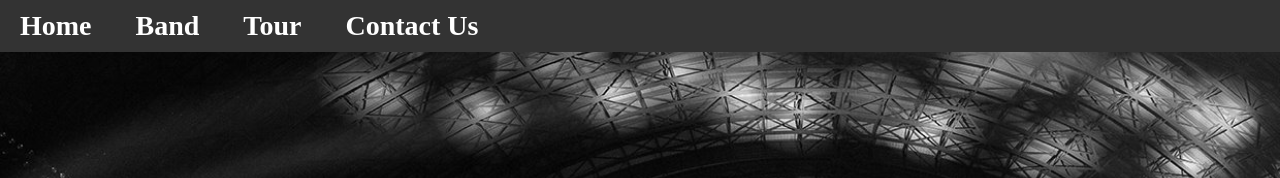
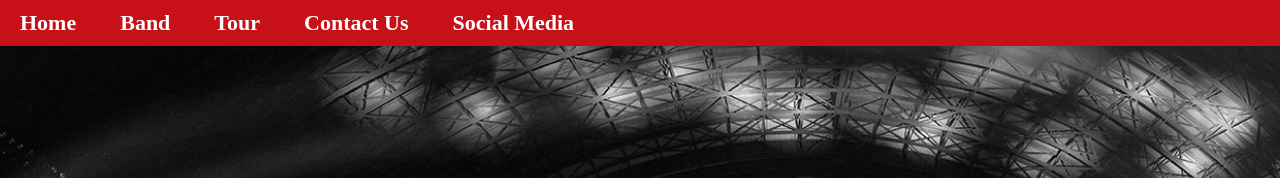
Before and after one commit to bw1121/assignment6-woo-bomyee, a plain HTML site: page index.html in a window 1280 px wide. Shown: the top 178 px of the page. Drawn offline with nearby package versions, Linux system fonts and the light colour scheme.

Commit message:
update to header style, content

```diff
--- a/index.html
+++ b/index.html
@@ -29,6 +29,7 @@
           <li><a href="#band">Band</a></li>
           <li><a href="#tour">Tour</a></li>
           <li><a href="#contact-us">Contact Us</a></li>
+					<li><a href="#socialmedia">Social Media</a></li>
         </ul>
       </nav>
     </header>
--- a/style/style.css
+++ b/style/style.css
@@ -27,7 +27,7 @@ p {
 *=========================================*/
 
 header {
-  background: #333;
+  background: #c71018;
   position: fixed;
   left: 0;
   right: 0;
@@ -42,7 +42,7 @@ header nav a {
   color: white;
   text-decoration: none;
   font-weight: bold;
-  font-size: 28px;
+  font-size: 22px;
   margin: 0 20px;
 }
 
```
